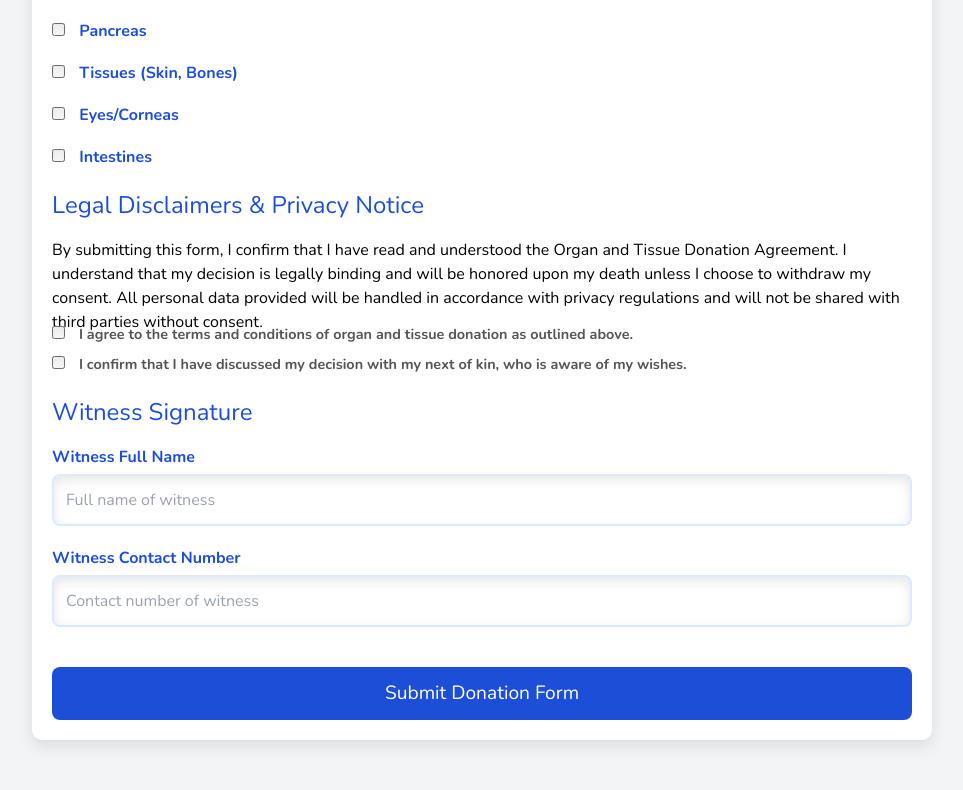
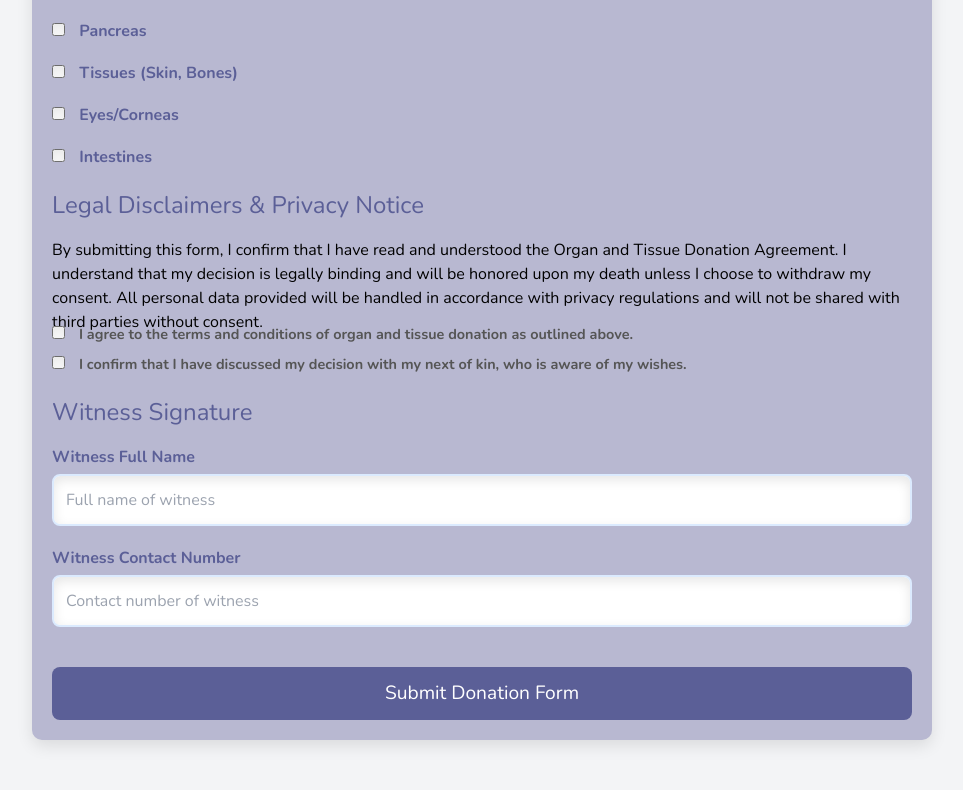
Before and after one commit to armaandeol/HeartBeats, a website: page donationform.html in a window 1280 px wide. Shown: the part 2000-2790 px from the top of the page, without its empty margins (158-1121 px from the left). Drawn offline with nearby package versions, Linux system fonts and the light colour scheme.

Commit message:
Update donationform.html

```diff
--- a/donationform.html
+++ b/donationform.html
@@ -14,31 +14,31 @@
         }
 
         .container {
+            background-color: #b8b8d1;
             max-width: 900px;
             margin: 50px auto;
             padding: 20px;
-            background-color: #fff;
             border-radius: 10px;
             box-shadow: 0 6px 16px rgba(0, 0, 0, 0.1);
         }
 
         h1 {
+            color: #5b5f97;
             font-family: 'Montserrat', sans-serif;
-            color: #1d4ed8;
             text-align: center;
             font-size: 2.5rem;
             margin-bottom: 20px;
         }
 
         h2 {
-            color: #1d4ed8;
+            color: #5b5f97;
             font-size: 1.5rem;
             margin-bottom: 15px;
         }
 
         label {
+            color: #5b5f97;
             font-weight: bold;
-            color: #1d4ed8;
             display: block;
             margin-bottom: 5px;
         }
@@ -59,7 +59,7 @@
         }
 
         button {
-            background-color: #1d4ed8;
+            background-color: #5b5f97;
             color: white;
             font-size: 1.2rem;
             padding: 12px 25px;
@@ -73,7 +73,7 @@
         }
 
         button:hover {
-            background-color: #0e2e5a;
+            background-color: #4a4c7a;
         }
 
         .consent {
```
